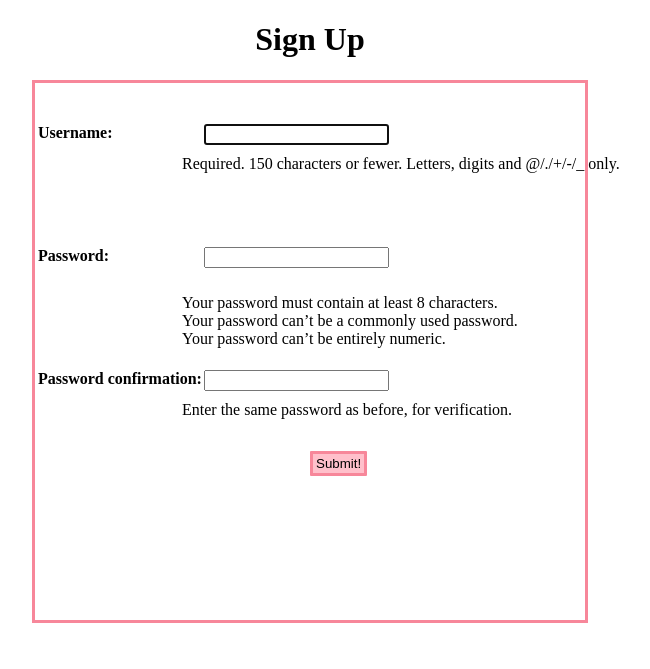
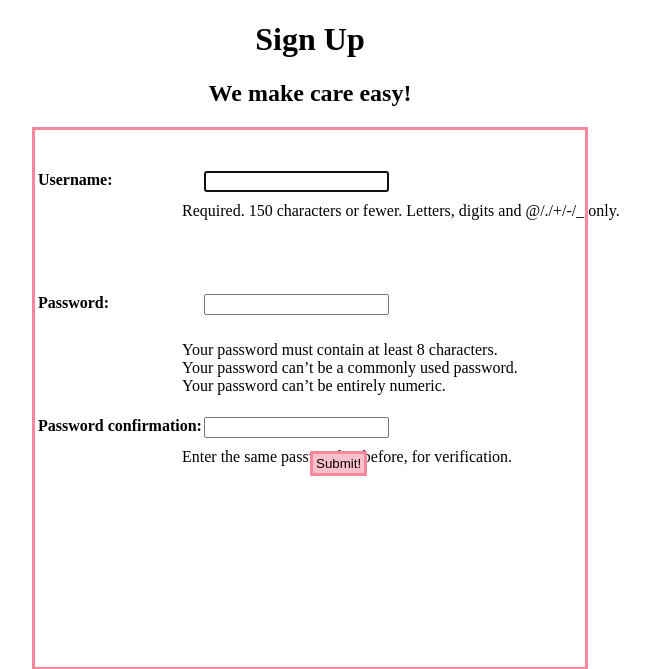
Before and after one commit to TehilahZaman/project-care-scribe, a Django app: page /accounts/signup/ in a window 1280 px wide. Shown: the part 84-753 px from the top of the page, without its empty margins (330-980 px from the left). Run offline with Django 5.2, Linux system fonts and the light colour scheme.

Commit message:
fixed spelling added slogan

```diff
--- a/main_app/static/css/forms/auth-form.css
+++ b/main_app/static/css/forms/auth-form.css
@@ -1,4 +1,8 @@
 h1 {
+  text-align: center;
+}
+
+h2 {
   text-align: center;
 }
 
--- a/main_app/templates/signup.html
+++ b/main_app/templates/signup.html
@@ -8,6 +8,7 @@
 {% block content %}
 <div class="page-header">
   <h1>Sign Up</h1>
+  <h2>We make care easy!</h2>
 </div>
 
 {% if error_message %}
```
Also changed, not shown: README.md.
